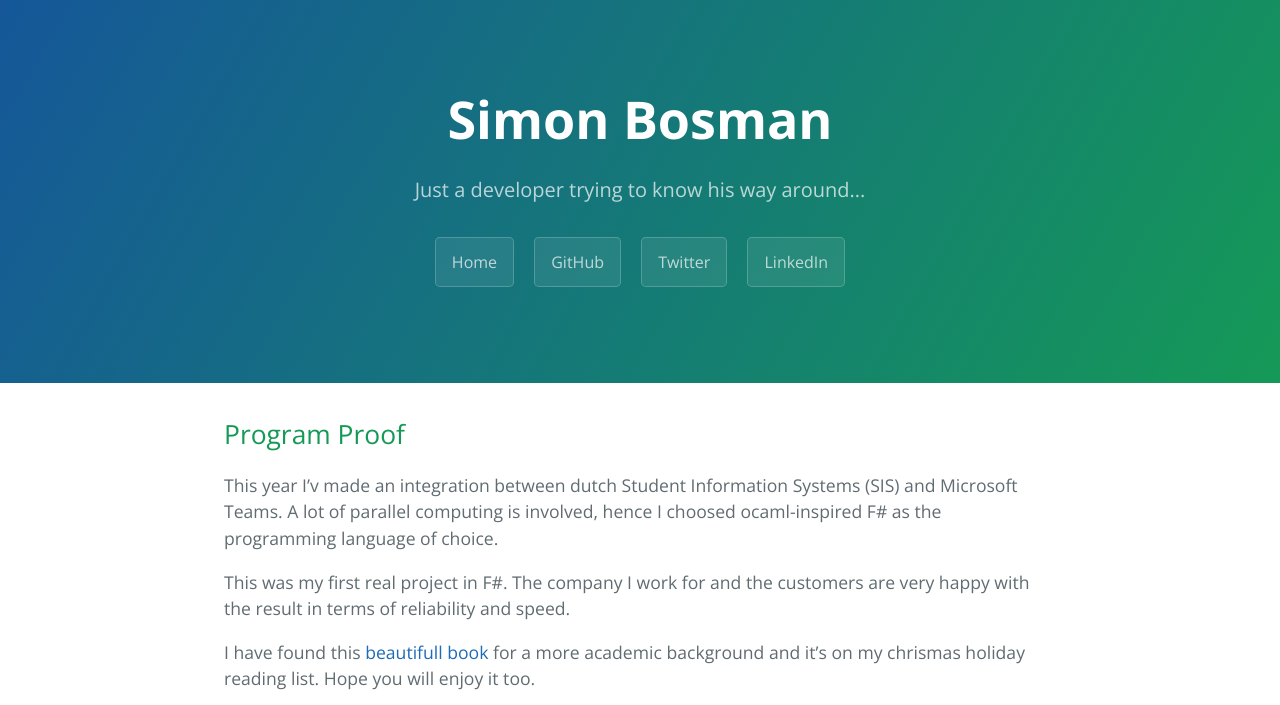
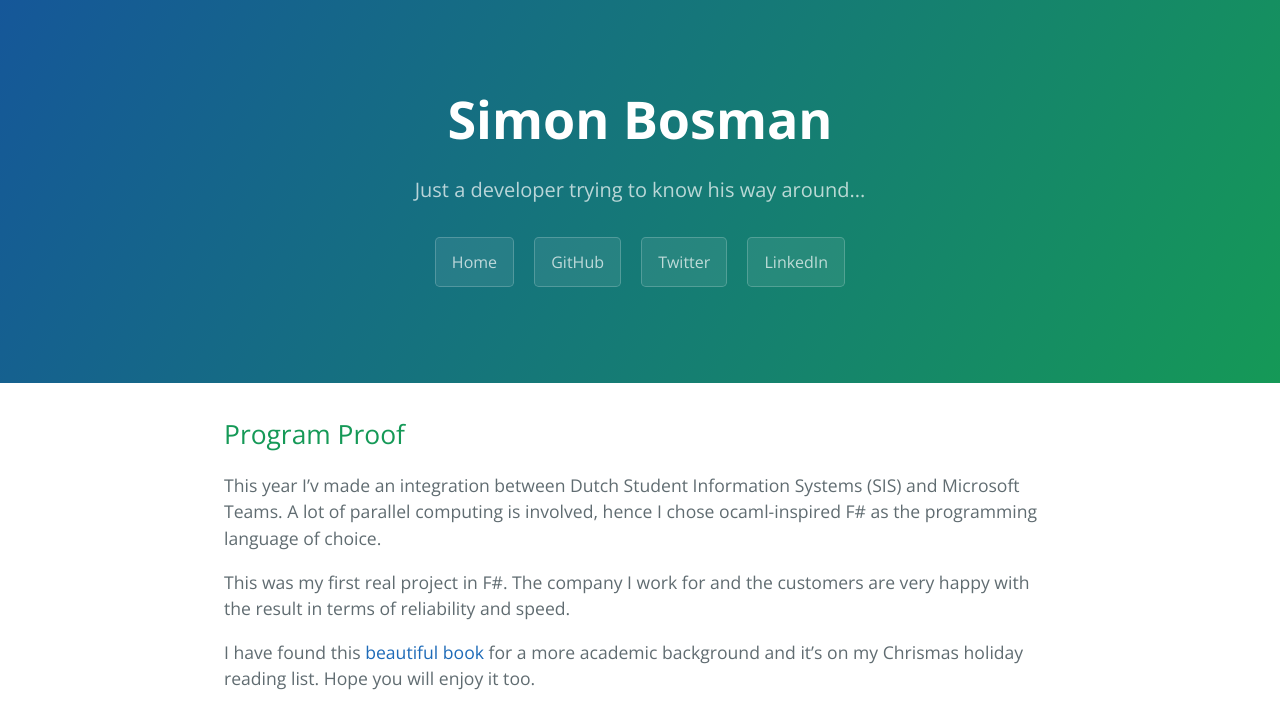
Before and after one commit to simonbosman/simonbosman.github.io, a Jekyll site: the page built from _posts/2020-12-3-program-proof.md, in a window 1280 px wide, cut to the strip 0-705 px from the top of the page. Built offline with Jekyll 4.4.1, drawn with Linux system fonts in a browser that asks for light colours.

Commit message:
Update 2020-12-3-program-proof.md

```diff
--- a/_posts/2020-12-3-program-proof.md
+++ b/_posts/2020-12-3-program-proof.md
@@ -7,10 +7,10 @@ categories: main
 Program Proof
 ---
 
-This year I'v made an integration between dutch Student Information Systems (SIS) and Microsoft Teams.
-A lot of parallel computing is involved, hence I choosed ocaml-inspired F# as the programming language of choice.
+This year I'v made an integration between Dutch Student Information Systems (SIS) and Microsoft Teams.
+A lot of parallel computing is involved, hence I chose ocaml-inspired F# as the programming language of choice.
 
 This was my first real project in F#. The company I work for and the customers are very happy with the result in terms of reliability and speed.
 
-I have found this [beautifull book](http://www.lix.polytechnique.fr/Labo/Samuel.Mimram/teaching/INF551/course.pdf) for a more academic background and it's on my chrismas holiday reading list.
+I have found this [beautiful book](http://www.lix.polytechnique.fr/Labo/Samuel.Mimram/teaching/INF551/course.pdf) for a more academic background and it's on my Chrismas holiday reading list.
 Hope you will enjoy it too.
```
